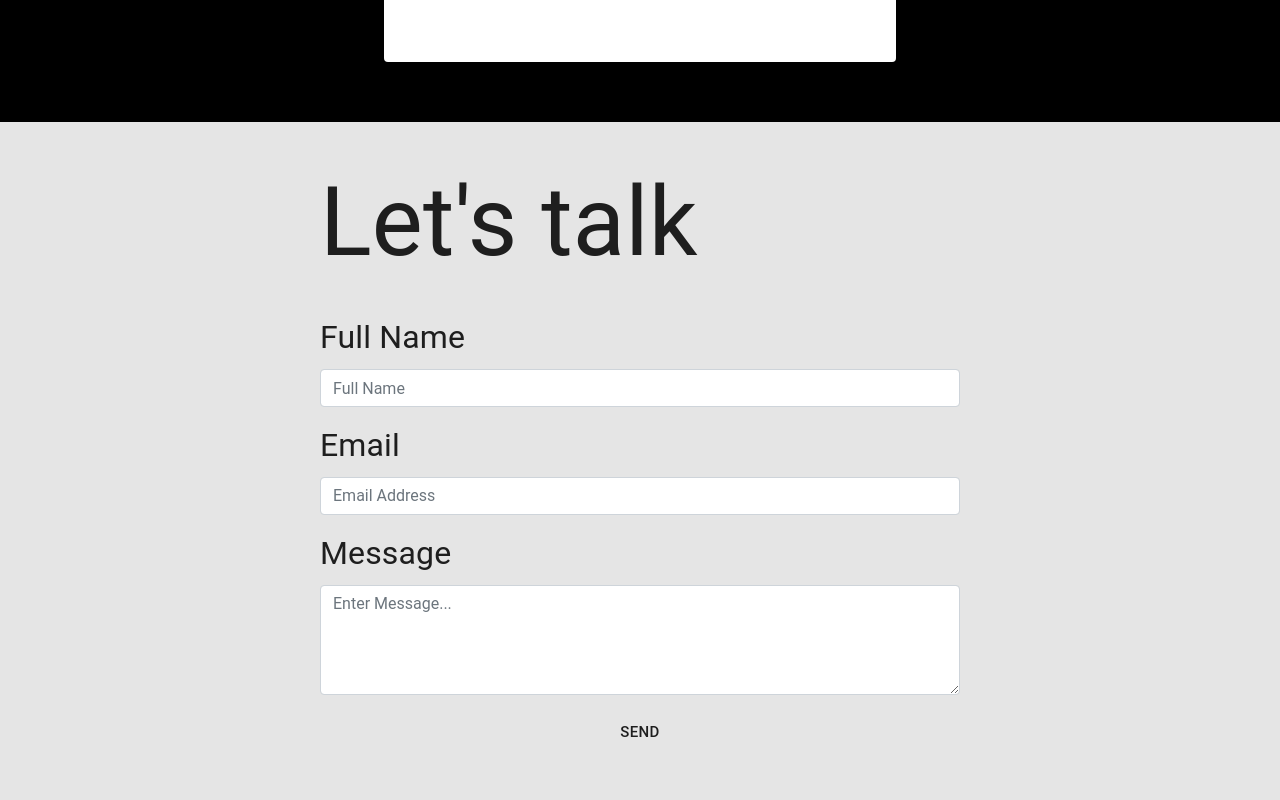
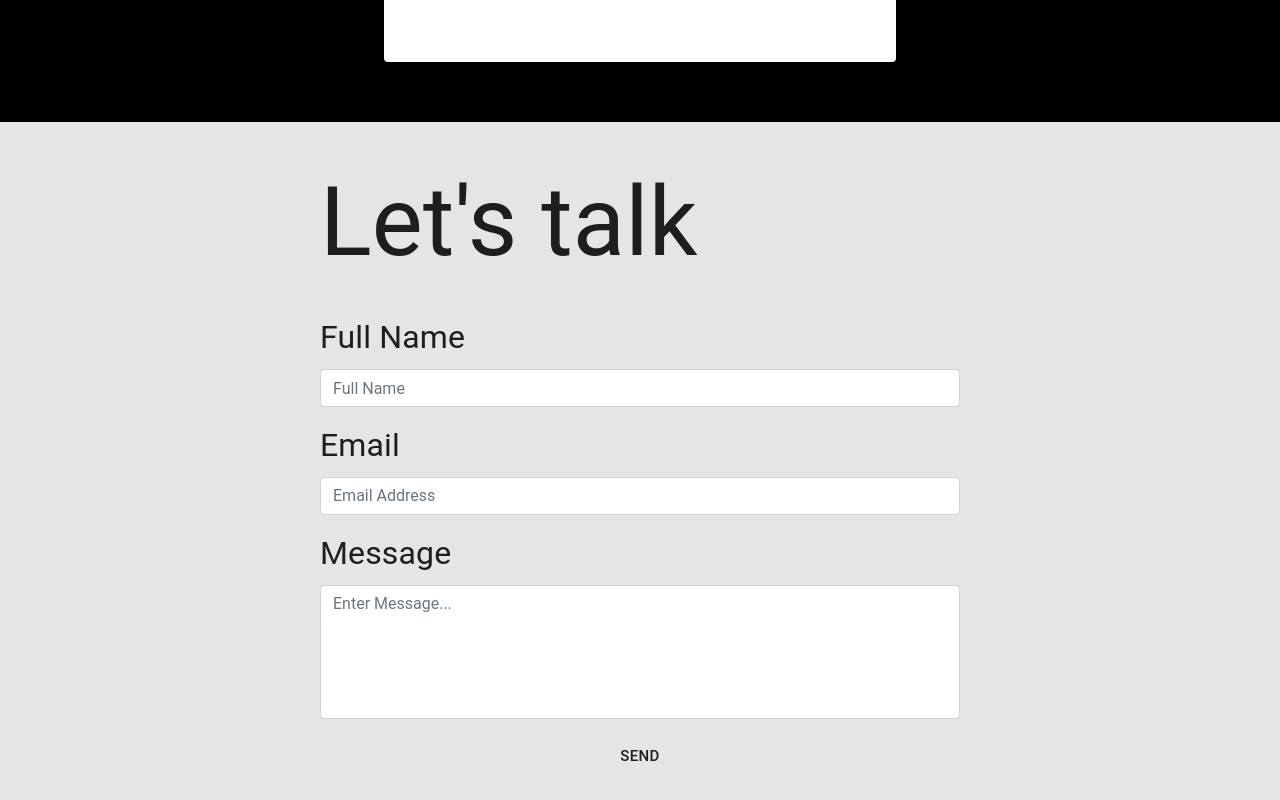
Before and after one commit to hien-alex/personal_profile, a React (Create React App) app: page / in a window 1280 px wide. Shown: the part 2160-2960 px from the top of the page. Built offline with nearby package versions, Linux system fonts and the light colour scheme.

Commit message:
fixed text area

```diff
--- a/src/components/Contact/ContactElements.js
+++ b/src/components/Contact/ContactElements.js
@@ -46,7 +46,7 @@ export const ContactForm = () => {
           <label style={{ fontSize: "2rem" }}>Message</label>
           <Form.Control
             as="textarea"
-            rows="4"
+            rows="5"
             placeholder="Enter Message..."
           ></Form.Control>
         </div>
--- a/src/css/Contact.css
+++ b/src/css/Contact.css
@@ -7,3 +7,8 @@
   grid-column-start: 3;
   grid-column-end: span col3-start;
 }
+
+textarea {
+  resize: none;
+  overflow-y: scroll;
+}
```
